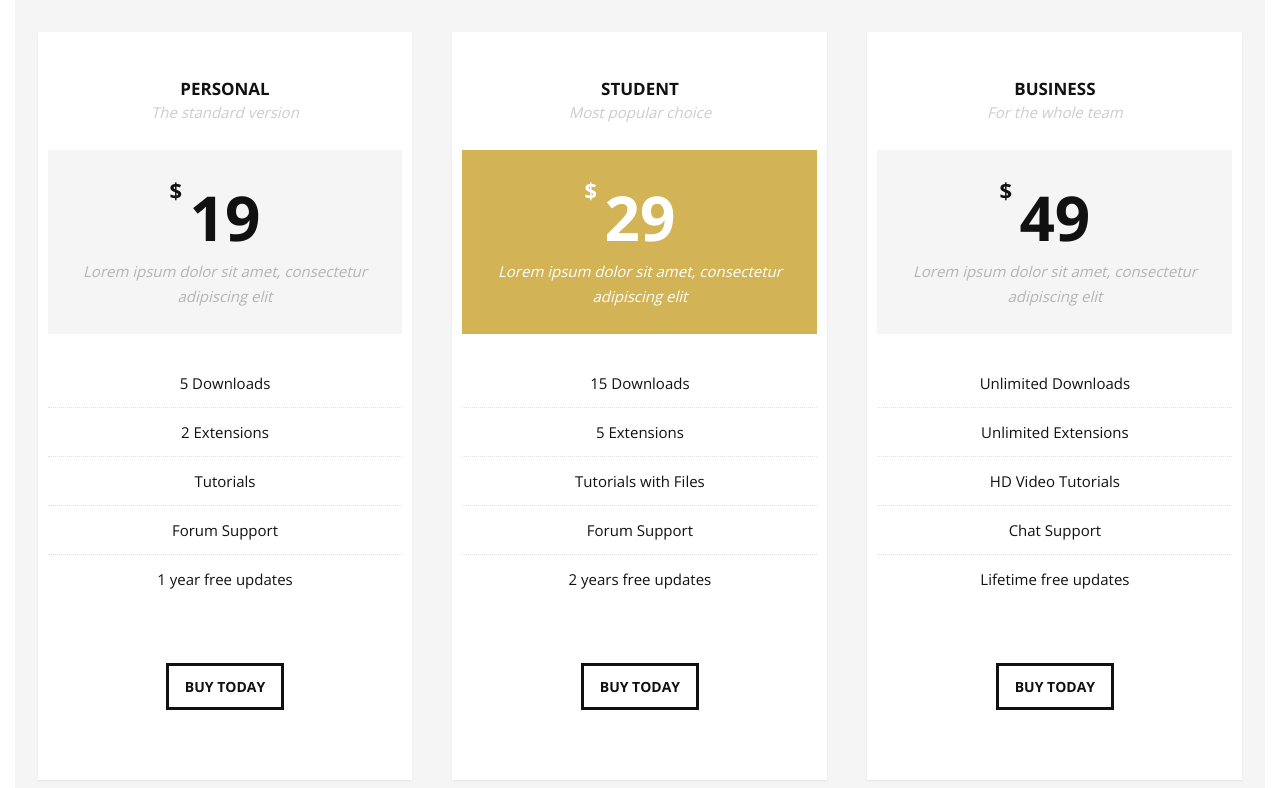
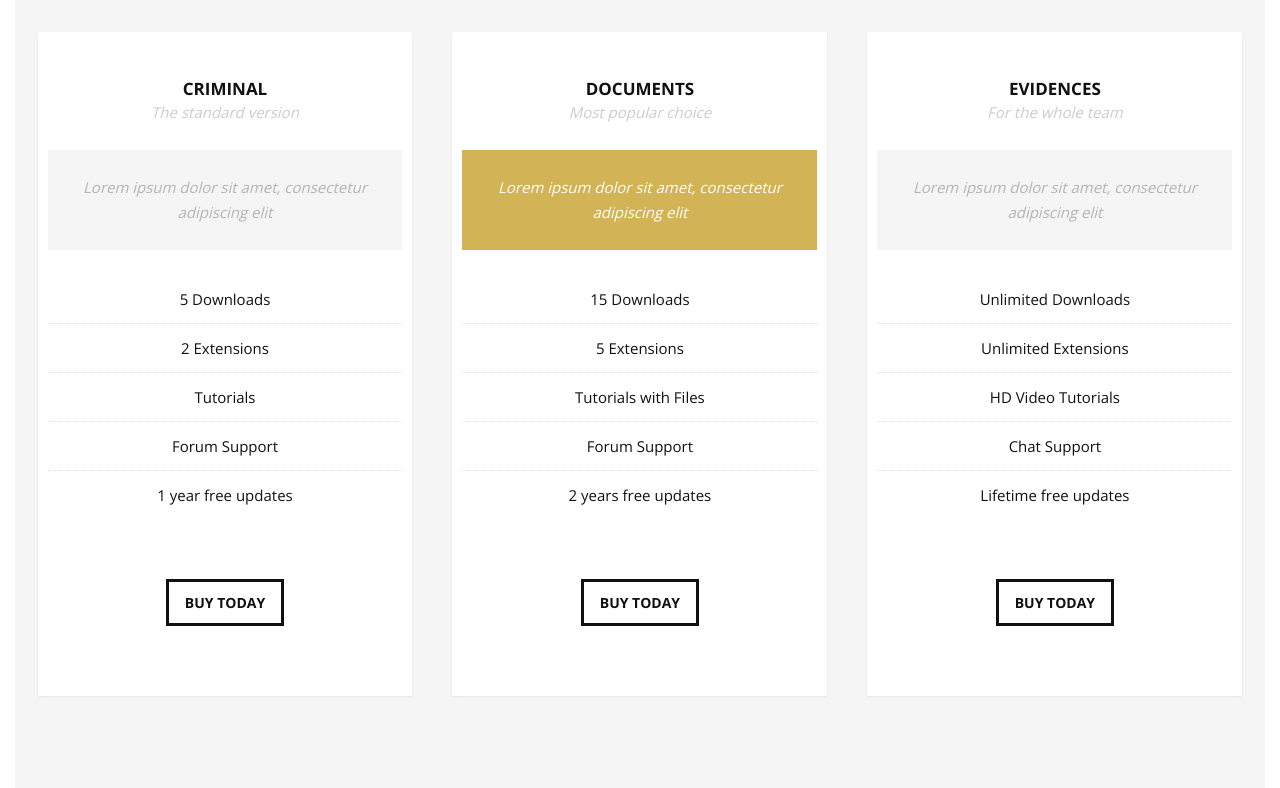
Before and after one commit to censorday/WhiteSite, a plain HTML site: page index.html in a window 1280 px wide. Shown: the part 4880-5668 px from the top of the page. Drawn offline with nearby package versions, Linux system fonts and the light colour scheme.

Commit message:
Update index.html

```diff
--- a/index.html
+++ b/index.html
@@ -443,10 +443,9 @@
                 <!--Pricing Block-->
                 <div class="pricing-block col-3 wow fadeInUp" data-wow-delay="0.4s">
                     <div class="pricing-block-content">
-                        <h3>Personal</h3>
+                        <h3>Criminal</h3>
                         <p class="pricing-sub">The standard version</p>
                         <div class="pricing">
-                            <div class="price"><span>$</span>19</div>
                             <p>Lorem ipsum dolor sit amet, consectetur adipiscing elit</p>
                         </div>
                         <ul>
@@ -464,10 +463,9 @@
                 <!--Pricing Block-->
                 <div class="pricing-block featured col-3 wow fadeInUp" data-wow-delay="0.6s">
                     <div class="pricing-block-content">
-                        <h3>Student</h3>
+                        <h3>Documents</h3>
                         <p class="pricing-sub">Most popular choice</p>
                         <div class="pricing">
-                            <div class="price"><span>$</span>29</div>
                             <p>Lorem ipsum dolor sit amet, consectetur adipiscing elit</p>
                         </div>
                         <ul>
@@ -485,10 +483,9 @@
                 <!--Pricing Block-->
                 <div class="pricing-block col-3 wow fadeInUp" data-wow-delay="0.8s">
                     <div class="pricing-block-content">
-                        <h3>Business</h3>
+                        <h3>Evidences</h3>
                         <p class="pricing-sub">For the whole team</p>
                         <div class="pricing">
-                            <div class="price"><span>$</span>49</div>
                             <p>Lorem ipsum dolor sit amet, consectetur adipiscing elit</p>
                         </div>
                         <ul>
```
